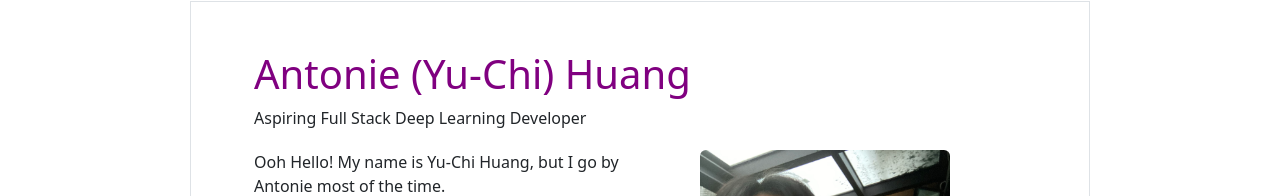
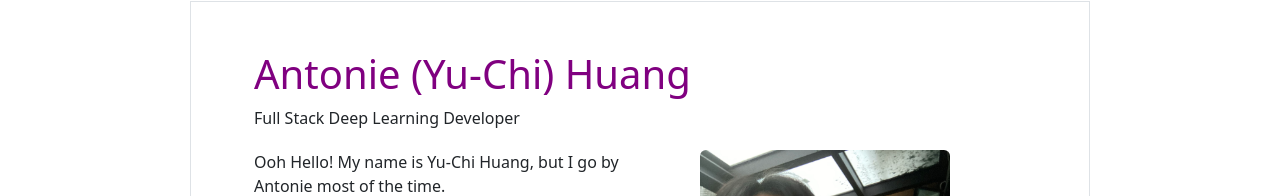
Before and after one commit to antoniehuang/my-website, a website: page index.html in a window 1280 px wide. Shown: the part 164-360 px from the top of the page. Drawn offline with nearby package versions, Linux system fonts and the light colour scheme.

Commit message:
Changed about me description

```diff
--- a/index.html
+++ b/index.html
@@ -37,7 +37,7 @@
         <div class="row">
             <div class="col mt-5 ms-5">
                 <h1>Antonie (Yu-Chi) Huang</h1>
-                <p>Aspiring Full Stack Deep Learning Developer</p>
+                <p>Full Stack Deep Learning Developer</p>
             </div>
         </div>
         <div class="row justify-content-center">
```
